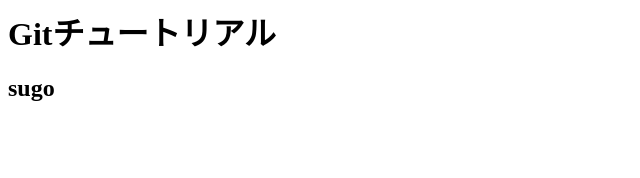
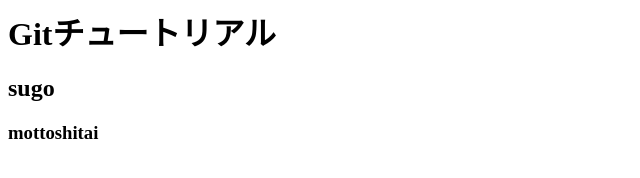
Before and after one commit to masa-gradstudent/git_tutorial, a plain HTML site: page index.html in a window 1280 px wide. Shown: the whole page, without its empty margins (0-640 px from the left). Drawn offline with Linux system fonts and the light colour scheme.

Commit message:
third commit

```diff
--- a/index.html
+++ b/index.html
@@ -1,2 +1,3 @@
 <h1>Gitチュートリアル</h1>
 <h2>sugo</h2>
+<h3>mottoshitai</h3>
```
